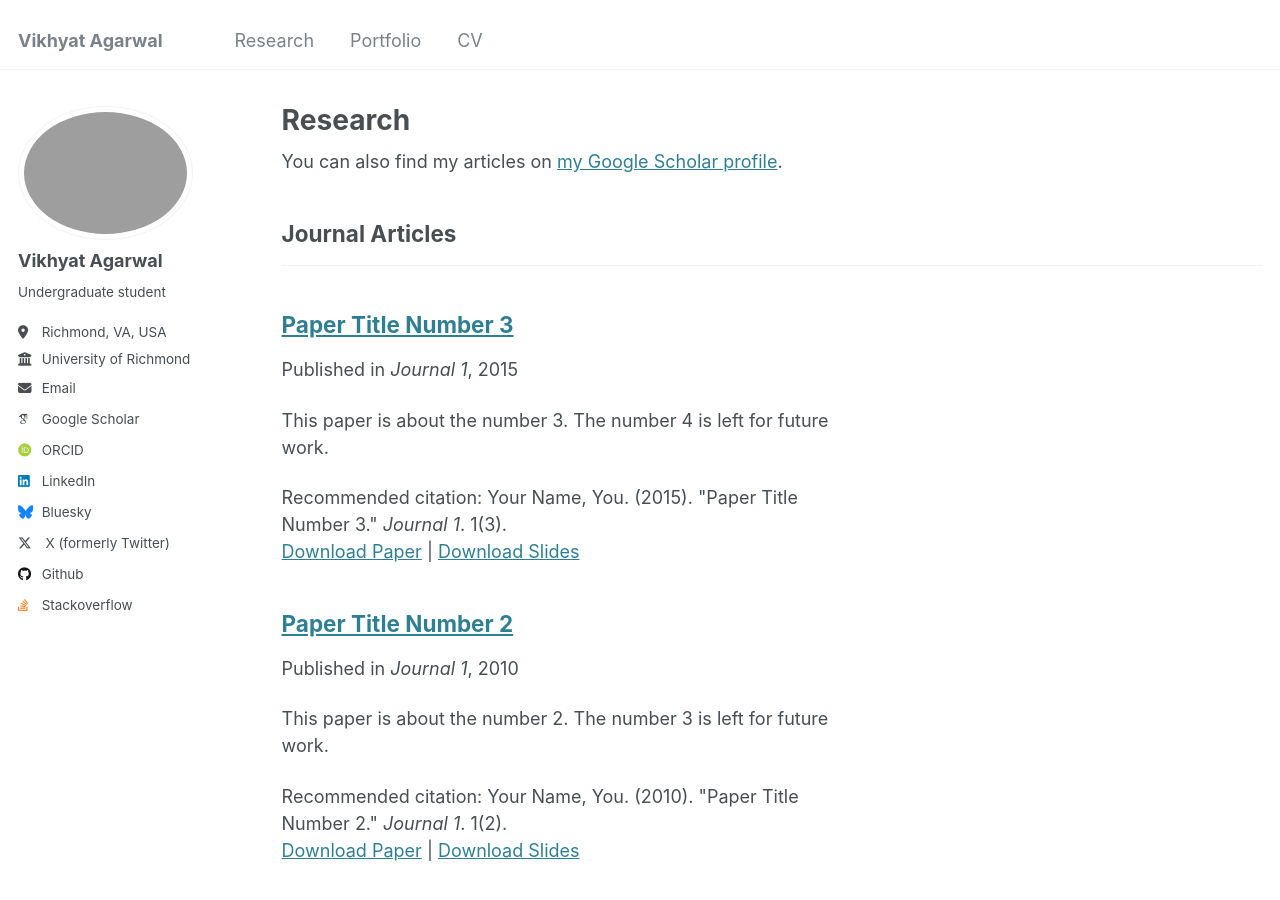
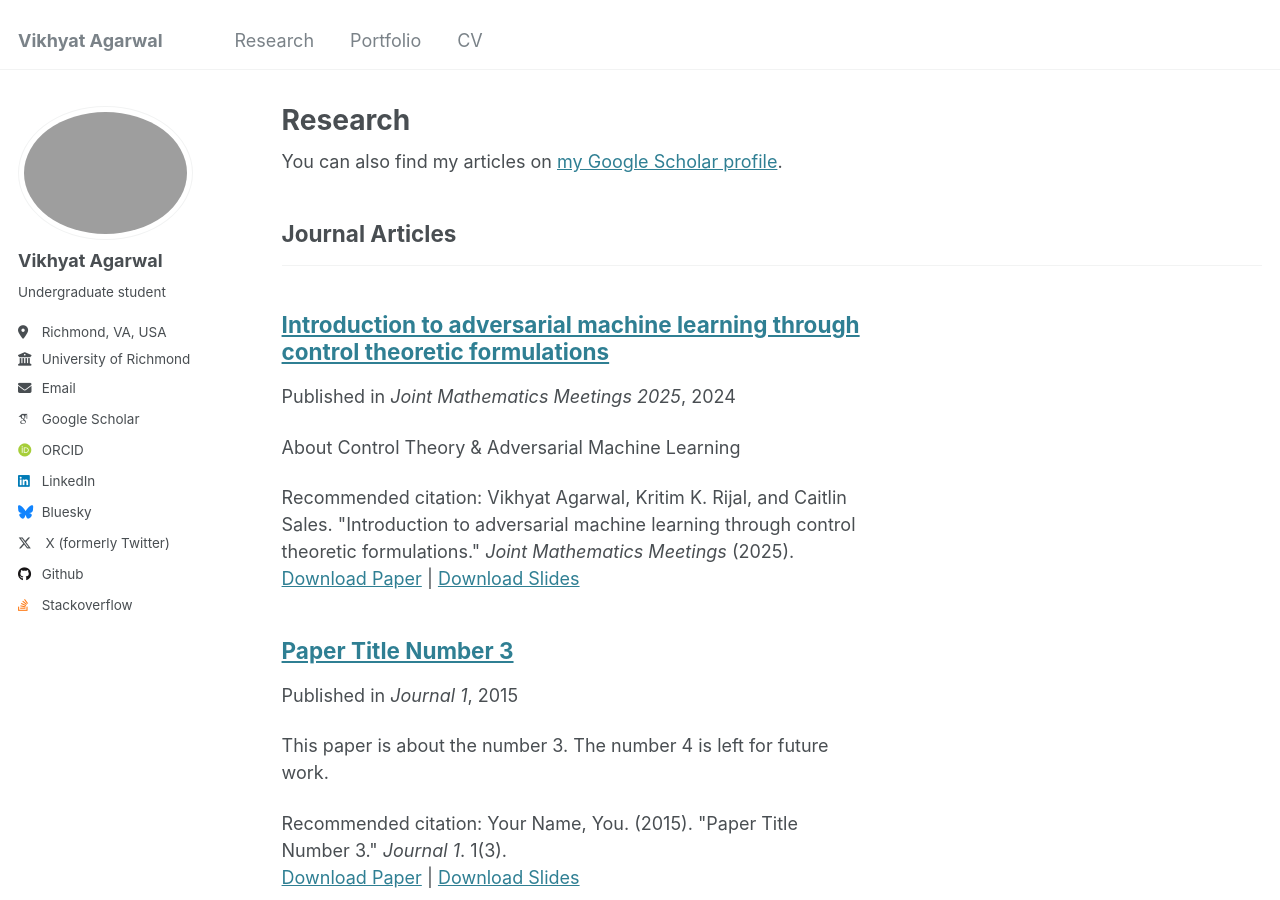
Before and after one commit to Vikhyat2603/vikhyat2603.github.io, a Jekyll site: the page built from _pages/publications.html, in a window 1280 px wide and 900 px high. Built offline with Jekyll 4.4.1, drawn with Linux system fonts in a browser that asks for light colours; some web fonts are replaced.

Commit message:
add control-theory-adversarial-ml presentation

```diff
--- /dev/null
+++ b/_publications/2024-11-01-control-theory-adversarial-ml.md
@@ -0,0 +1,14 @@
+---
+title: "Introduction to adversarial machine learning through control theoretic formulations"
+collection: publications
+category: manuscripts
+permalink: /publication/2024-11-01-control-theory-adversarial-ml
+excerpt: 'About Control Theory & Adversarial Machine Learning'
+date: 2024-11-01
+venue: 'Joint Mathematics Meetings 2025'
+slidesurl: 'http://academicpages.github.io/files/slides3.pdf'
+paperurl: 'https://meetings.ams.org/math/jmm2025/meetingapp.cgi/Paper/46316'
+citation: 'Vikhyat Agarwal, Kritim K. Rijal, and Caitlin Sales. "Introduction to adversarial machine learning through control theoretic formulations." <i>Joint Mathematics Meetings </i> (2025).'
+---
+
+The contents above will be part of a list of publications, if the user clicks the link for the publication than the contents of section will be rendered as a full page, allowing you to provide more information about the paper for the reader. When publications are displayed as a single page, the contents of the above "citation" field will automatically be included below this section in a smaller font.
```
Also changed, not shown: _publications/2024-02-17-paper-title-number-4.md (deleted, +0 -13 lines), _publications/2024-05-09-spyderz.md (+2 -2 lines).
